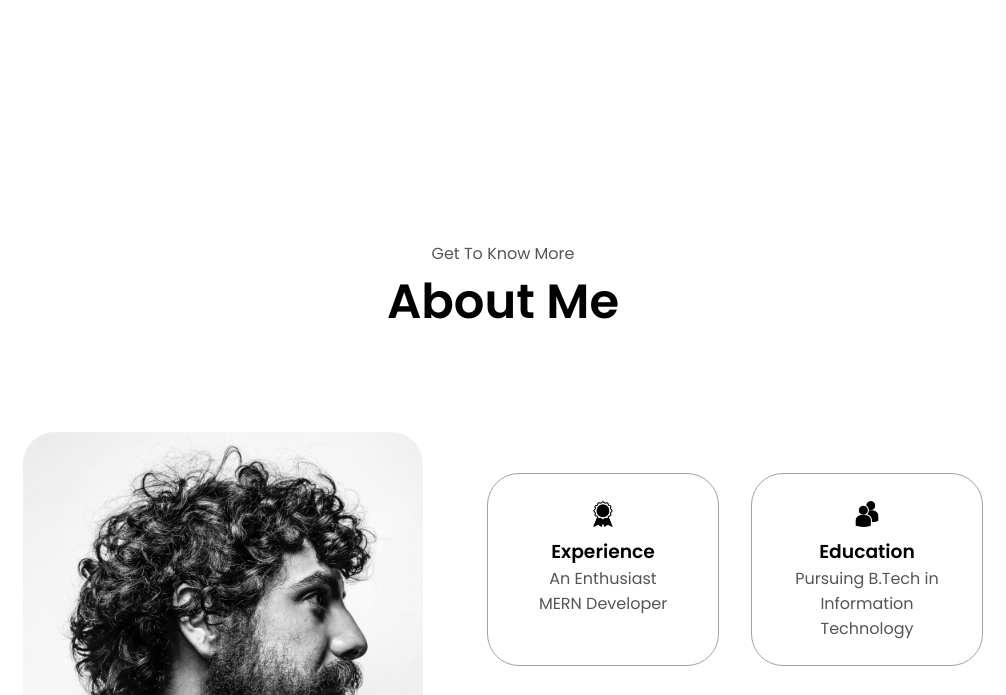
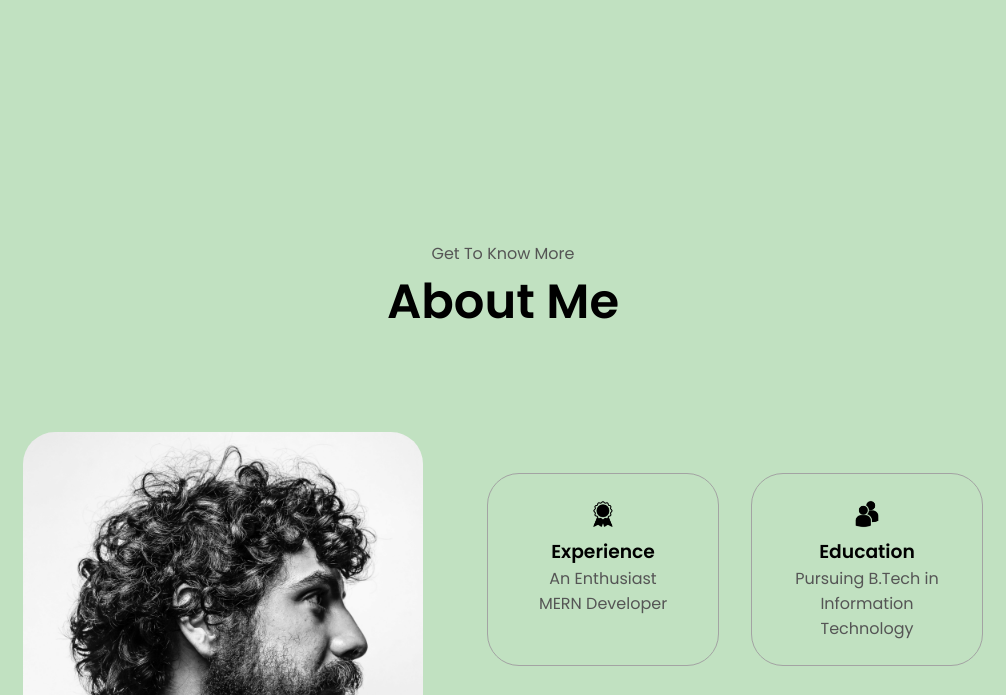
Before and after one commit to Gaurav-Kumar00/Portfolio_Practice_1, a plain HTML site: page index.html in a window 1280 px wide. Shown: the part 687-1382 px from the top of the page, without its empty margins (137-1143 px from the left). Drawn offline with Linux system fonts and the light colour scheme; files whose address does not match are found by name.

Commit message:
Update styles.css

```diff
--- a/styles.css
+++ b/styles.css
@@ -11,6 +11,7 @@ html{
 body{
     font-family: "Poppins", sans-serif;
     font-weight: 400;
+    background-color: #c1e1c1;
 }
 
 p {
```
